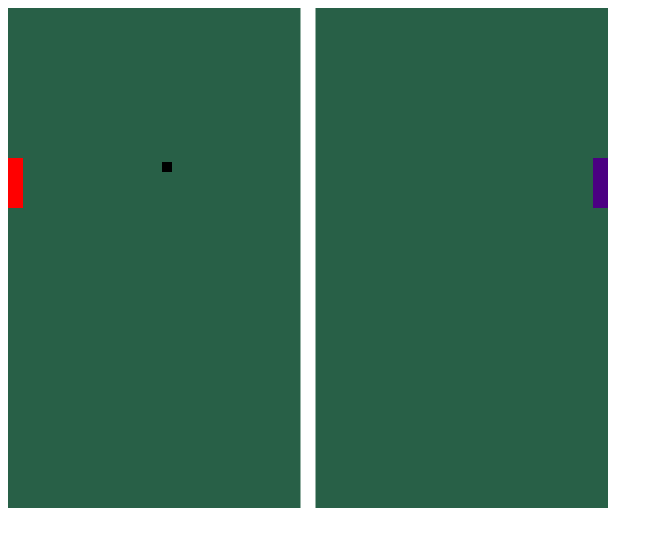
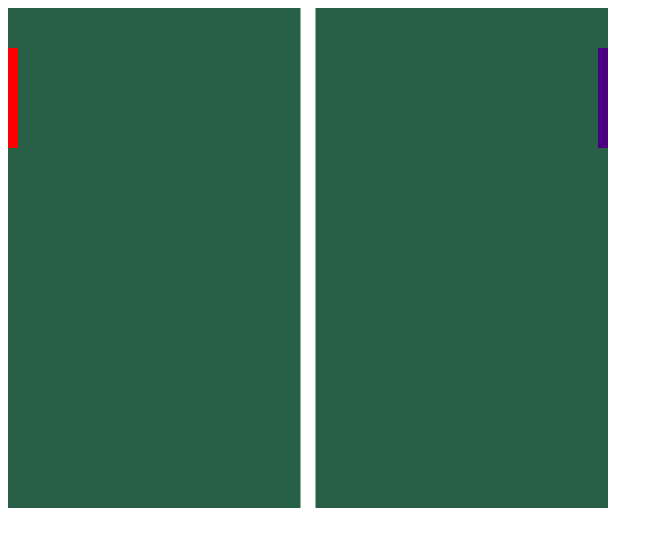
Before and after one commit to victorlaves/CSHARP-Projetos, a plain HTML site: page index.html in a window 1280 px wide. Shown: the whole page, without its empty margins (0-663 px from the left). Drawn offline with Linux system fonts and the light colour scheme.

Commit message:
Update index.html

```diff
--- a/index.html
+++ b/index.html
@@ -4,9 +4,14 @@
         <script>
 
             window.onload = function() {
-                setInterval(exectar, 1000/ 30)
+                setInterval(exectar, 1000/ 100)
              }
              var posicaoBolaX = posicaoBolaY = 10;
+             var velocidadeBolaPosicaoX = velocidadeBolaPosicaoY = 2;
+             var posicaoJogador1 = posicaoJogador2 = 40;
+             var pontuacaoJogador2 = 0;
+             var pontuacaoJogador1 = 0;
+
 
 
              function exectar() {
@@ -24,6 +29,13 @@
                 var larguraBola = 10;
                 var diametroBola = 10;
 
+                var espessuraRaquete = 10;
+                var alturaRaquete = 100
+
+                var efeitoRaquete = 0.3
+
+
+
                 //campo
                 areaDesenho.fillStyle = '#286047';
                 areaDesenho.fillRect(0, 0, larguraCampo, alturaCampo);
@@ -34,26 +46,67 @@
 
                 // Raquete Player 1
                 areaDesenho.fillStyle = '#FF0000';
-                areaDesenho.fillRect(0, 150, larguraLinha, alturaRaquete);
+                areaDesenho.fillRect(0, posicaoJogador1, espessuraRaquete, alturaRaquete);
 
                 // Raquete Player 2
                 areaDesenho.fillStyle = '#4B0082';
-                areaDesenho.fillRect(larguraCampo - larguraLinha, 150, larguraLinha, alturaRaquete);
-
+                areaDesenho.fillRect(larguraCampo - espessuraRaquete, posicaoJogador2, espessuraRaquete, alturaRaquete);
 
             // Bola
-
                 areaDesenho.fillStyle = '#000000';
                 areaDesenho.fillRect(posicaoBolaX - diametroBola/2 ,posicaoBolaY - diametroBola/2, diametroBola, diametroBola);
 
 
-                posicaoBolaX = posicaoBolaX + 1;
-                posicaoBolaY = posicaoBolaY + 1;
-                console.log("tic tac");
+                posicaoBolaX = posicaoBolaX + velocidadeBolaPosicaoX;
+                posicaoBolaY = posicaoBolaY + velocidadeBolaPosicaoY;
+
+                //Verificar Lateral superior
+                if (posicaoBolaY < 0 && velocidadeBolaPosicaoY < 0) {
+                    velocidadeBolaPosicaoY = - velocidadeBolaPosicaoY;
+                }
+
+                //Verifica Lateral inferior
+                if(posicaoBolaX > alturaCampo && velocidadeBolaPosicaoY > 0) {
+                    velocidadeBolaPosicaoY = -velocidadeBolaPosicaoY;
+                }
+
+                //Verificar se o Jogador 2 fez um ponto
+                if (posicaoBolaX < 0) {
+                    if(posicaoBolaY > posicaoJogador1 && posicaoBolaY < posicaoJogador1 + alturaRaquete)
+
+                    //Rebater bola
+                    velocidadeBolaPosicaoX = - velocidadeBolaPosicaoX;
+
+                    var diferencaY = posicaoBolaY - (posicaoJogador1 + alturaRaquete / 2);
+                    velocidadeBolaPosicaoY = diferencaY * efeitoRaquete;
+                } else {
+                    //Pontos do jogador 2
+                    pontuacaoJogador2 = pontuacaoJogador2 + 1;
+
+                 } // colocar bola no centro
+
+
+
+             //Verifica se o Jogador 1 fez ponto
+             if(posicaoBolaX > larguraCampo){
+                 if(velocidadeBolaPosicaoY > posicaoJogador2 && posicaoBolaY < posicaoJogador2 + alturaRaquete){
+                //Rebater a bola
+                velocidadeBolaPosicaoX = - velocidadeBolaPosicaoX ;
+
+                var diferencaY = posicaoBolaY - (posicaoJogador2 + alturaRaquete/2 );
+                velocidadeBolaPosicaoY = diferencaY * efeitoRaquete;
+
+                 }else {
+                     //Pontos do jogador 1
+                     pontuacaoJogador1 = pontuacaoJogador1 + 1;
+
+                     //colocar bola no centro
+
+                }
              }
 
 
-
+            }
         </script>
     </body>
 </html>
```
